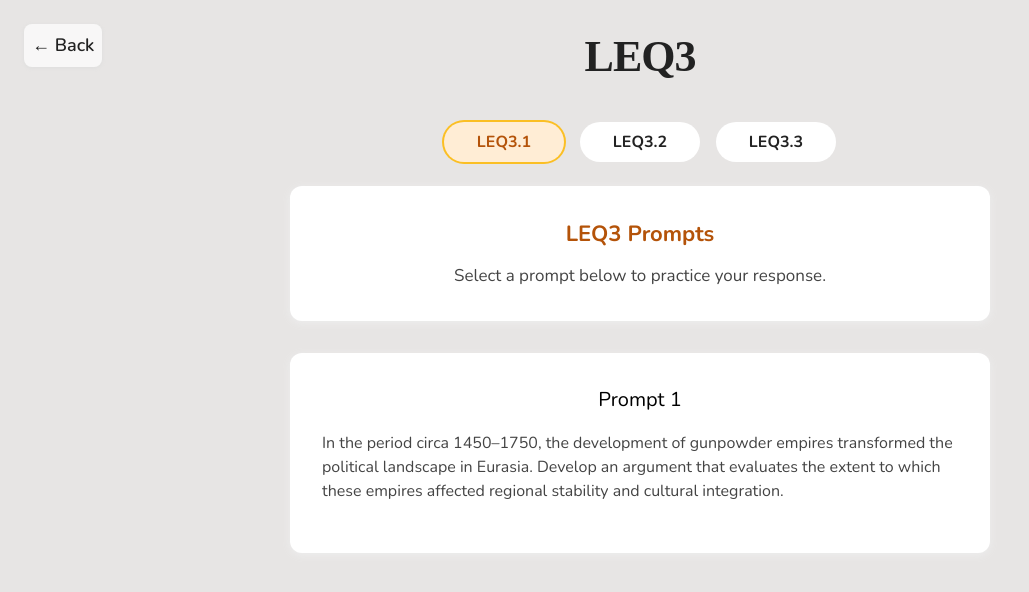
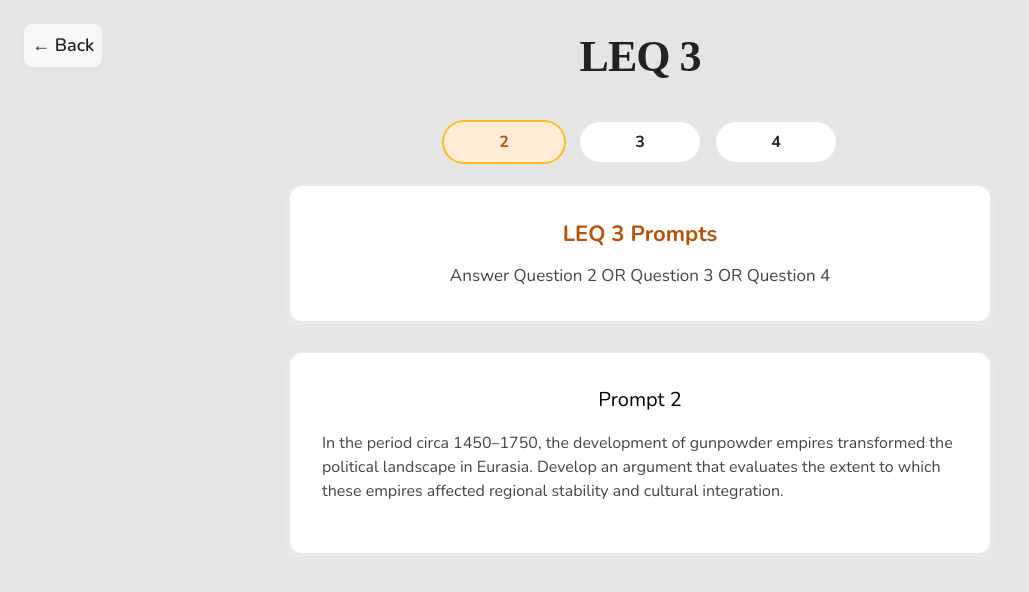
Before and after one commit to CoolPerson879/ap-world-website, a Next.js app: page /units/LEQ3 in a window 1280 px wide. Shown: the top 592 px of the page, without its empty margins (0-1029 px from the left). Built offline with nearby package versions, Linux system fonts and the light colour scheme.

Commit message:
Update LEQ page titles and prompt labels for consistency

```diff
--- a/app/units/LEQ3.jsx
+++ b/app/units/LEQ3.jsx
@@ -16,7 +16,7 @@ export default function LEQ3Page() {
           ← Back
         </Link>
         <span className="unit-title-playfair" style={{ display: 'block', textAlign: 'center', fontSize: 44, fontWeight: 700, letterSpacing: -1, marginBottom: 0, color: '#222' }}>
-          LEQ3
+          LEQ 3
         </span>
       </div>
       <div style={{ display: 'flex', justifyContent: 'center', marginBottom: 24 }}>
@@ -39,20 +39,20 @@ export default function LEQ3Page() {
               transition: 'background 0.2s, color 0.2s',
               padding: '0 24px',
             }}
-            aria-label={`Prompt ${idx + 1}`}
-            title={`Prompt ${idx + 1}`}
+            aria-label={`Prompt ${idx + 2}`}
+            title={`Prompt ${idx + 2}`}
           >
-            {`LEQ3.${idx + 1}`}
+            {`${idx + 2}`}
           </button>
         ))}
       </div>
       {/* Prompts Container */}
       <div style={{ margin: '0 auto', maxWidth: 700, background: '#fff', borderRadius: 12, padding: 32, boxShadow: '0 2px 8px #eee', fontWeight: 400, marginBottom: 32 }}>
-        <h3 style={{ textAlign: 'center', fontSize: 22, marginBottom: 0, color: '#b45309', fontWeight: 700 }}>LEQ3 Prompts</h3>
-        <div style={{ marginTop: 12, textAlign: 'center', fontSize: 17, color: '#444' }}>Select a prompt below to practice your response.</div>
+        <h3 style={{ textAlign: 'center', fontSize: 22, marginBottom: 0, color: '#b45309', fontWeight: 700 }}>LEQ 3 Prompts</h3>
+        <div style={{ marginTop: 12, textAlign: 'center', fontSize: 17, color: '#444' }}>Answer Question 2 OR Question 3 OR Question 4</div>
       </div>
       <div style={{ margin: '0 auto', maxWidth: 700, background: '#fff', borderRadius: 12, padding: 32, boxShadow: '0 2px 8px #eee', fontWeight: 300 }}>
-        <h3 style={{ textAlign: 'center', fontSize: 20, marginBottom: 16 }}>{`Prompt ${selected + 1}`}</h3>
+        <h3 style={{ textAlign: 'center', fontSize: 20, marginBottom: 16 }}>{`Prompt ${selected + 2}`}</h3>
         <div style={{ marginBottom: 18, textAlign: 'left', fontSize: 16, color: '#444' }}>
           {subunit}
         </div>
--- a/app/units/LEQ4.jsx
+++ b/app/units/LEQ4.jsx
@@ -16,7 +16,7 @@ export default function LEQ4Page() {
           ← Back
         </Link>
         <span className="unit-title-playfair" style={{ display: 'block', textAlign: 'center', fontSize: 44, fontWeight: 700, letterSpacing: -1, marginBottom: 0, color: '#222' }}>
-          LEQ4
+          LEQ 4
         </span>
       </div>
       <div style={{ display: 'flex', justifyContent: 'center', marginBottom: 24 }}>
@@ -39,20 +39,20 @@ export default function LEQ4Page() {
               transition: 'background 0.2s, color 0.2s',
               padding: '0 24px',
             }}
-            aria-label={`Prompt ${idx + 1}`}
-            title={`Prompt ${idx + 1}`}
+            aria-label={`Prompt ${idx + 2}`}
+            title={`Prompt ${idx + 2}`}
           >
-            {`LEQ4.${idx + 1}`}
+            {`${idx + 2}`}
           </button>
         ))}
       </div>
       {/* Prompts Container */}
       <div style={{ margin: '0 auto', maxWidth: 700, background: '#fff', borderRadius: 12, padding: 32, boxShadow: '0 2px 8px #eee', fontWeight: 400, marginBottom: 32 }}>
-        <h3 style={{ textAlign: 'center', fontSize: 22, marginBottom: 0, color: '#b45309', fontWeight: 700 }}>LEQ4 Prompts</h3>
-        <div style={{ marginTop: 12, textAlign: 'center', fontSize: 17, color: '#444' }}>Select a prompt below to practice your response.</div>
+        <h3 style={{ textAlign: 'center', fontSize: 22, marginBottom: 0, color: '#b45309', fontWeight: 700 }}>LEQ 4 Prompts</h3>
+        <div style={{ marginTop: 12, textAlign: 'center', fontSize: 17, color: '#444' }}>Answer Question 2 OR Question 3 OR Question 4</div>
       </div>
       <div style={{ margin: '0 auto', maxWidth: 700, background: '#fff', borderRadius: 12, padding: 32, boxShadow: '0 2px 8px #eee', fontWeight: 300 }}>
-        <h3 style={{ textAlign: 'center', fontSize: 20, marginBottom: 16 }}>{`Prompt ${selected + 1}`}</h3>
+        <h3 style={{ textAlign: 'center', fontSize: 20, marginBottom: 16 }}>{`Prompt ${selected + 2}`}</h3>
         <div style={{ marginBottom: 18, textAlign: 'left', fontSize: 16, color: '#444' }}>
           {subunit}
         </div>
--- a/app/units/LEQ5.jsx
+++ b/app/units/LEQ5.jsx
@@ -5,8 +5,7 @@ import React, { useState } from 'react';
 import Link from 'next/link';
 
 export default function LEQ5Page() {
-  const unitData = LEQ5[0];
-  const prompts = Object.values(unitData);
+  const prompts = Object.values(LEQ5[0]);
   const [selected, setSelected] = useState(0);
   const subunit = prompts[selected];
 
@@ -17,18 +16,18 @@ export default function LEQ5Page() {
           ← Back
         </Link>
         <span className="unit-title-playfair" style={{ display: 'block', textAlign: 'center', fontSize: 44, fontWeight: 700, letterSpacing: -1, marginBottom: 0, color: '#222' }}>
-          LEQ5
+          LEQ 5
         </span>
       </div>
       <div style={{ display: 'flex', justifyContent: 'center', marginBottom: 24 }}>
-        {unitData.map((s, idx) => (
+        {prompts.map((s, idx) => (
           <button
             key={idx}
             onClick={() => setSelected(idx)}
             style={{
               width: 120,
-              height: 36,
-              borderRadius: '50%',
+              height: 40,
+              borderRadius: 9999,
               background: selected === idx ? '#ffedd5' : '#fff',
               color: selected === idx ? '#b45309' : '#222',
               border: 'none',
@@ -38,21 +37,22 @@ export default function LEQ5Page() {
               cursor: 'pointer',
               boxShadow: selected === idx ? '0 0 0 2px #fbbf24' : 'none',
               transition: 'background 0.2s, color 0.2s',
+              padding: '0 24px',
             }}
-            aria-label={s.source}
-            title={s.source}
+            aria-label={`Prompt ${idx + 2}`}
+            title={`Prompt ${idx + 2}`}
           >
-            {`LEQ5.${idx + 1}`}
+            {`${idx + 2}`}
           </button>
         ))}
       </div>
       {/* Prompts Container */}
       <div style={{ margin: '0 auto', maxWidth: 700, background: '#fff', borderRadius: 12, padding: 32, boxShadow: '0 2px 8px #eee', fontWeight: 400, marginBottom: 32 }}>
-        <h3 style={{ textAlign: 'center', fontSize: 22, marginBottom: 0, color: '#b45309', fontWeight: 700 }}>LEQ5 Prompts</h3>
-        <div style={{ marginTop: 12, textAlign: 'center', fontSize: 17, color: '#444' }}>Select a prompt below to practice your response.</div>
+        <h3 style={{ textAlign: 'center', fontSize: 22, marginBottom: 0, color: '#b45309', fontWeight: 700 }}>LEQ 5 Prompts</h3>
+        <div style={{ marginTop: 12, textAlign: 'center', fontSize: 17, color: '#444' }}>Answer Question 2 OR Question 3 OR Question 4</div>
       </div>
       <div style={{ margin: '0 auto', maxWidth: 700, background: '#fff', borderRadius: 12, padding: 32, boxShadow: '0 2px 8px #eee', fontWeight: 300 }}>
-        <h3 style={{ textAlign: 'center', fontSize: 20, marginBottom: 16 }}>{`Prompt ${selected + 1}`}</h3>
+        <h3 style={{ textAlign: 'center', fontSize: 20, marginBottom: 16 }}>{`Prompt ${selected + 2}`}</h3>
         <div style={{ marginBottom: 18, textAlign: 'left', fontSize: 16, color: '#444' }}>
           {subunit}
         </div>
```
